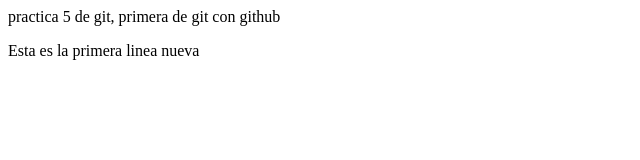
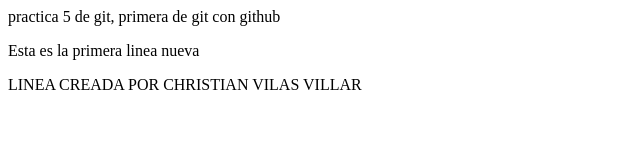
Before and after one commit to a17oscarro/web_daw5, a plain HTML site: page index.html in a window 1280 px wide. Shown: the whole page, without its empty margins (0-640 px from the left). Drawn offline with Linux system fonts and the light colour scheme.

Commit message:
Añado linea Christian Vilas Villar

```diff
--- a/index.html
+++ b/index.html
@@ -8,5 +8,6 @@
 <body>
     <header>practica 5 de git, primera de git con github</header>
     <p>Esta es la primera linea nueva</p>
+    <p>LINEA CREADA POR CHRISTIAN VILAS VILLAR</p>
 </body>
 </html>
```
